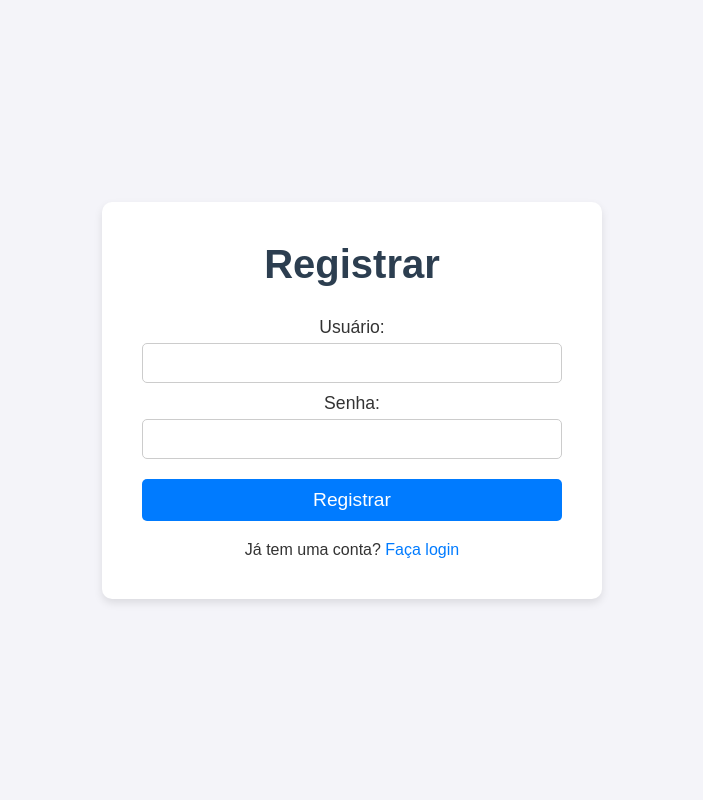
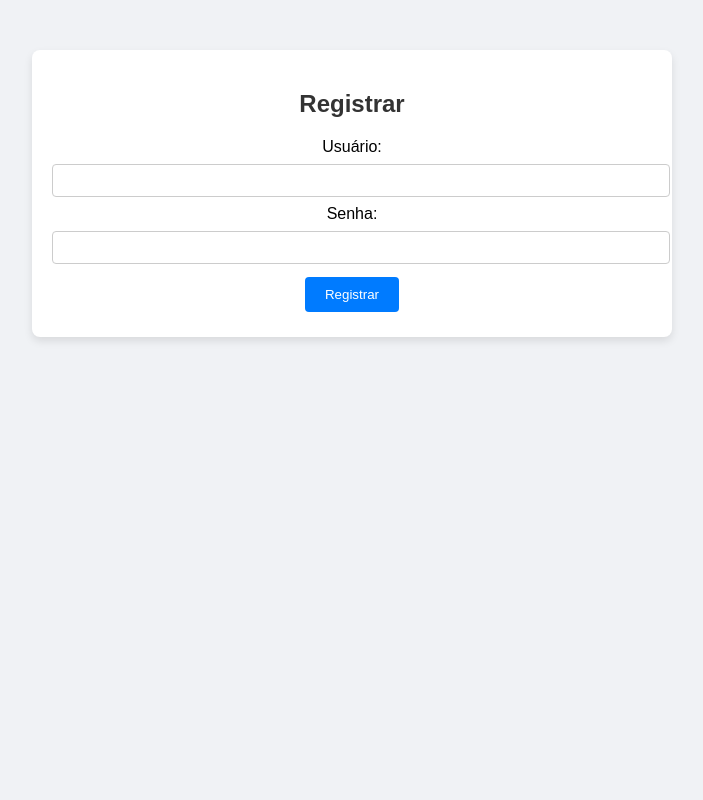
Before and after one commit to brunnoff/atm-simulator-full, a Flask app: page /register in a window 1280 px wide. Shown: the whole page, without its empty margins (288-991 px from the left). Run offline with Flask 3, Linux system fonts and the light colour scheme.

Commit message:
melhorias

```diff
--- a/backend/__init__.py
+++ /dev/null
@@ -1,3 +0,0 @@
-from flask_sqlalchemy import SQLAlchemy
-
-db = SQLAlchemy()
--- a/backend/app.py
+++ b/backend/app.py
@@ -1,47 +1,14 @@
-import os
-import secrets
-from flask import Flask, render_template
-from flask_login import LoginManager, login_required, current_user
-from flask_socketio import SocketIO, send
-from .routes import auth
-from .models import User
-from .database import init_db, get_user_by_id
+from flask import Flask
+from flask_socketio import SocketIO
+from backend.database import init_db
+from backend.routes import configure_routes  # Importação correta
 
-app = Flask(__name__, template_folder='../templates', static_folder='../static')
-
-# Gere uma chave secreta segura!
-app.config['SECRET_KEY'] = os.environ.get('SECRET_KEY') or secrets.token_urlsafe(32)
-
-# Configuração do banco de dados
-app.config['SQLALCHEMY_DATABASE_URI'] = 'sqlite:///database.db'
-
-app.register_blueprint(auth)
-
-login_manager = LoginManager()
-login_manager.login_view = 'auth.login'
-login_manager.init_app(app)
-
+app = Flask(__name__, template_folder='../templates')
+app.secret_key = 'your_secret_key'
 socketio = SocketIO(app)
 
-@login_manager.user_loader
-def load_user(user_id):
-    user = get_user_by_id(user_id)
-    return user  # Simplificado e corrigido
-
-@app.route('/')
-def index():
-    return render_template('index.html')
-
-@app.route('/dashboard')
-@login_required
-def dashboard():
-    return render_template('dashboard.html')
-
-@socketio.on('connect')
-def handle_connect():
-    if current_user.is_authenticated:
-        send(f'{current_user.username} conectado.', broadcast=True)
+init_db()
+configure_routes(app, socketio)  # Inicializa as rotas aqui
 
 if __name__ == '__main__':
-    init_db(app)  # Passe o app para init_db
-    socketio.run(app, debug=True)  # debug=True para hot-reload
+    socketio.run(app, debug=True, use_reloader=False)
--- a/backend/routes.py
+++ b/backend/routes.py
@@ -1,84 +1,110 @@
-from flask import Blueprint, render_template, redirect, url_for, request, flash, session, jsonify
-from flask_login import login_user, login_required, logout_user, current_user
-from .models import User, Account
-from .database import get_user, add_user, get_account_by_user_id, update_account_balance, create_account
-from werkzeug.security import check_password_hash
+from flask import render_template, request, redirect, url_for, session, jsonify, flash
+from backend.database import SessionLocal
+from backend.models import User, Account
+from backend.utils import check_balance
+from flask_socketio import emit
 
-auth = Blueprint('auth', __name__)
+def get_db_session():
+    db = SessionLocal()
+    try:
+        yield db
+    finally:
+        db.close()
 
-@auth.route('/login', methods=['GET', 'POST'])
-def login():
-    if request.method == 'POST':
-        username = request.form.get('username')
-        password = request.form.get('password')
-        user = get_user(username)
-        if user and check_password_hash(user.password, password):
-            login_user(user)
+def configure_routes(app, socketio):
+    @app.route('/')
+    def index():
+        return render_template('index.html')
 
-            # Verifique se o usuário já tem uma conta
-            account = get_account_by_user_id(user.id)
-            if not account:
-                create_account(user.id)  # Crie a conta se não existir
+    @app.route("/register", methods=["GET", "POST"])
+    def register():
+        if request.method == "POST":
+            username = request.form['username']
+            password = request.form['password']
+            db = next(get_db_session())
+            existing_user = db.query(User).filter_by(username=username).first()
+            if existing_user:
+                flash("Usuário já existe!")
+                return redirect(url_for('register'))
+            new_user = User(username=username, password=password)
+            db.add(new_user)
+            account = Account(user_id=new_user.id, balance=0.0)
+            db.add(account)
+            db.commit()
+            flash("Registro bem-sucedido! Faça login para continuar.")
+            return redirect(url_for('login'))
+        return render_template('register.html')
 
-            return redirect(url_for('auth.dashboard'))
-        else:
-            flash('Credenciais inválidas. Tente novamente.')
-    return render_template('login.html')
+    @app.route('/login', methods=['GET', 'POST'])
+    def login():
+        if request.method == 'POST':
+            username = request.form['username']
+            password = request.form['password']
+            db = next(get_db_session())
+            user = db.query(User).filter_by(username=username, password=password).first()
+            if user:
+                session['user_id'] = user.id
+                return redirect(url_for('dashboard'))
+            flash("Credenciais inválidas")
+            return redirect(url_for('login'))
+        return render_template('login.html')
 
-@auth.route('/register', methods=['GET', 'POST'])
-def register():
-    if request.method == 'POST':
-        username = request.form.get('username')
-        password = request.form.get('password')
-        if get_user(username):
-            flash('Usuário já existe.')
-        else:
-            add_user(username, password)
-            user = get_user(username)  # Obtém o usuário após o registro
-            create_account(user.id)  # Cria a conta para o usuário
-            flash('Usuário registrado com sucesso.')
-            return redirect(url_for('auth.login'))
-    return render_template('register.html')
+    @app.route('/dashboard')
+    def dashboard():
+        if 'user_id' in session:
+            db = next(get_db_session())
+            user = db.query(User).get(session['user_id'])
+            if user.account is None:
+                account = Account(user_id=user.id, balance=0.0)
+                db.add(account)
+                db.commit()
+            return render_template('dashboard.html', user=user)
+        return redirect(url_for('login'))
 
-@auth.route('/logout')
-@login_required
-def logout():
-    logout_user()
-    return redirect(url_for('auth.login'))
+    @app.route('/logout')
+    def logout():
+        session.pop('user_id', None)
+        return redirect(url_for('login'))
 
-@auth.route('/dashboard') # Rota para o dashboard (precisa existir)
-@login_required
-def dashboard():
-    return render_template('dashboard.html')
+    @app.route('/withdraw', methods=['POST'])
+    def withdraw():
+        if 'user_id' in session:
+            db = next(get_db_session())
+            user = db.query(User).get(session['user_id'])
+            if user.account is None:
+                flash("Conta não encontrada!")
+                return redirect(url_for('dashboard'))
+            amount = float(request.form['amount'])
+            if check_balance(user.account, amount):
+                user.account.balance -= amount
+                db.commit()
+                socketio.emit('update_balance', {'balance': user.account.balance})
+                flash("Saque realizado com sucesso!")
+                return redirect(url_for('dashboard'))  # Redireciona para a dashboard
+            else:
+                flash("Saldo insuficiente!")
+                return redirect(url_for('dashboard'))
+        flash("Não autorizado!")
+        return redirect(url_for('login'))
 
-@auth.route('/consultar_saldo')
-@login_required
-def consultar_saldo():
-    account = get_account_by_user_id(current_user.id)
-    if account:
-        return jsonify({'success': True, 'saldo': account.balance})
-    return jsonify({'success': False, 'message': 'Conta não encontrada'})
+    @app.route('/deposit', methods=['POST'])
+    def deposit():
+        if 'user_id' in session:
+            db = next(get_db_session())
+            user = db.query(User).get(session['user_id'])
+            if user.account is None:
+                flash("Conta não encontrada!")
+                return redirect(url_for('dashboard'))
+            amount = float(request.form['amount'])
+            user.account.balance += amount
+            db.commit()
+            socketio.emit('update_balance', {'balance': user.account.balance})
+            flash("Depósito realizado com sucesso!")
+            return redirect(url_for('dashboard'))  # Redireciona para a dashboard
+        flash("Não autorizado!")
+        return redirect(url_for('login'))
 
-@auth.route('/depositar', methods=['POST'])
-@login_required
-def depositar():
-    data = request.get_json()
-    valor = data.get('valor')
-    account = get_account_by_user_id(current_user.id)
-    if account and valor > 0:
-        account.balance += valor
-        update_account_balance(account.id, account.balance)
-        return jsonify({'success': True, 'saldo': account.balance})
-    return jsonify({'success': False, 'message': 'Erro ao depositar'})
-
-@auth.route('/sacar', methods=['POST'])
-@login_required
-def sacar():
-    data = request.get_json()
-    valor = data.get('valor')
-    account = get_account_by_user_id(current_user.id)
-    if account and valor > 0 and valor <= account.balance:
-        account.balance -= valor
-        update_account_balance(account.id, account.balance)
-        return jsonify({'success': True, 'saldo': account.balance})
-    return jsonify({'success': False, 'message': 'Erro ao sacar'})
+    @socketio.on('message')
+    def handle_message(message):
+        print('Mensagem recebida:', message)
+        socketio.emit('response', {'data': 'Mensagem recebida pelo servidor!'})
--- /dev/null
+++ b/backend/utils.py
@@ -0,0 +1,5 @@
+from backend.database import SessionLocal
+from backend.models import Account
+
+def check_balance(account, amount):
+    return account.balance >= amount
--- a/requirements.txt
+++ b/requirements.txt
@@ -1,5 +1,4 @@
 Flask
 Flask-SQLAlchemy
-Flask-Login
 Flask-SocketIO
-Werkzeug
+flask-socketio
--- a/static/style.css
+++ b/static/style.css
@@ -1,164 +1,39 @@
-/* style.css */
-
-/* Reset de estilos */
-* {
+body {
+    font-family: Arial, sans-serif;
+    background-color: #f0f2f5;
     margin: 0;
     padding: 0;
-    box-sizing: border-box;
-    font-family: 'Arial', sans-serif;
 }
-
-/* Estilos globais */
-body {
-    background: #f4f4f9;
-    color: #333;
-    margin: 0;
-    display: flex;
-    justify-content: center;
-    align-items: center;
-    height: 100vh;
-}
-
-/* Container principal */
 .container {
-    background: #fff;
-    padding: 40px;
-    border-radius: 10px;
-    box-shadow: 0 4px 8px rgba(0, 0, 0, 0.1);
-    width: 100%;
-    max-width: 500px;
+    max-width: 600px;
+    margin: 50px auto;
+    background-color: #fff;
+    padding: 20px;
+    border-radius: 8px;
+    box-shadow: 0 4px 8px rgba(0,0,0,0.1);
     text-align: center;
 }
-
-/* Títulos */
-h1 {
-    color: #2c3e50;
-    font-size: 2.5em;
-    margin-bottom: 30px;
+h1, h2 {
+    color: #333;
 }
-
-h2 {
-    color: #333;
-    margin-bottom: 20px;
-}
-
-/* Formulários */
-form {
-    margin-bottom: 20px;
-}
-
-label {
-    display: block;
-    margin-top: 10px;
-    font-size: 1.1em;
-}
-
-input {
-    padding: 10px;
-    margin-top: 5px;
-    width: 100%;
-    font-size: 1em;
-    border-radius: 5px;
-    border: 1px solid #ccc;
-    box-sizing: border-box;
-}
-
-button {
-    margin-top: 20px;
-    padding: 10px 20px;
+a, button {
     background-color: #007BFF;
     color: white;
+    padding: 10px 20px;
+    margin: 5px;
     border: none;
+    border-radius: 4px;
+    text-decoration: none;
     cursor: pointer;
-    font-size: 1.2em;
-    border-radius: 5px;
-    width: 100%;
-    transition: background-color 0.3s ease;
 }
-
-button:hover {
+a:hover, button:hover {
     background-color: #0056b3;
 }
-
-/* Mensagens de erro */
-.error {
-    color: red;
-    font-size: 1.1em;
-    margin-top: 20px;
+input[type="text"], input[type="password"], input[type="number"] {
+    width: 100%;
+    padding: 8px;
+    margin: 8px 0;
+    display: inline-block;
+    border: 1px solid #ccc;
+    border-radius: 4px;
 }
-
-/* Links */
-a {
-    text-decoration: none;
-    color: #007BFF;
-}
-
-a:hover {
-    text-decoration: underline;
-}
-
-/* Navegação */
-nav a {
-    margin-right: 10px;
-    text-decoration: none;
-    color: #007BFF;
-}
-
-nav a:hover {
-    text-decoration: underline;
-}
-
-/* Página Inicial */
-#operations {
-    display: flex;
-    justify-content: space-around;
-    margin-bottom: 30px;
-}
-
-.operation-btn {
-    background-color: #007BFF;
-    color: white;
-    border: none;
-    padding: 12px 20px;
-    font-size: 1.1em;
-    cursor: pointer;
-    border-radius: 5px;
-    transition: background-color 0.3s ease;
-    width: 30%;
-}
-
-.operation-btn:hover {
-    background-color: #0056b3;
-}
-
-/* Resultado */
-.resultado {
-    font-size: 1.3em;
-    margin-top: 20px;
-    color: #333;
-}
-
-/* Responsividade */
-@media (max-width: 600px) {
-    .container {
-        padding: 20px;
-        width: 90%;
-    }
-
-    h1 {
-        font-size: 2em;
-    }
-
-    .operation-btn {
-        width: 100%;
-        margin-bottom: 10px;
-    }
-
-    button {
-        width: 100%;
-    }
-
-    input {
-        width: 100%;
-    }
-}
--- a/templates/register.html
+++ b/templates/register.html
@@ -1,5 +1,5 @@
 <!DOCTYPE html>
-<html lang="pt-BR">
+<html lang="pt-br">
 <head>
     <meta charset="UTF-8">
     <meta name="viewport" content="width=device-width, initial-scale=1.0">
@@ -8,27 +8,14 @@
 </head>
 <body>
     <div class="container">
-        <header>
-            <h1>Registrar</h1>
-        </header>
-
-        <form method="POST" action="{{ url_for('auth.register') }}">
-            <div class="form-group">
-                <label for="username">Usuário:</label>
-                <input type="text" id="username" name="username" required>
-            </div>
-            <div class="form-group">
-                <label for="password">Senha:</label>
-                <input type="password" id="password" name="password" required>
-            </div>
+        <h2>Registrar</h2>
+        <form method="POST">
+            <label for="username">Usuário:</label>
+            <input type="text" id="username" name="username" required>
+            <label for="password">Senha:</label>
+            <input type="password" id="password" name="password" required>
             <button type="submit">Registrar</button>
         </form>
-
-        {% if error %}
-            <p class="error">{{ error }}</p>
-        {% endif %}
-
-        <p>Já tem uma conta? <a href="{{ url_for('auth.login') }}">Faça login</a></p>
     </div>
 </body>
 </html>
```
Also changed, not shown: backend/database.py (+9 -29 lines), backend/models.py (+15 -18 lines), static/websocket.js (+9 -17 lines), templates/dashboard.html (+17 -86 lines), templates/index.html (+5 -12 lines), templates/login.html (+7 -20 lines), tests/tests.py (added, +40 -0 lines).
